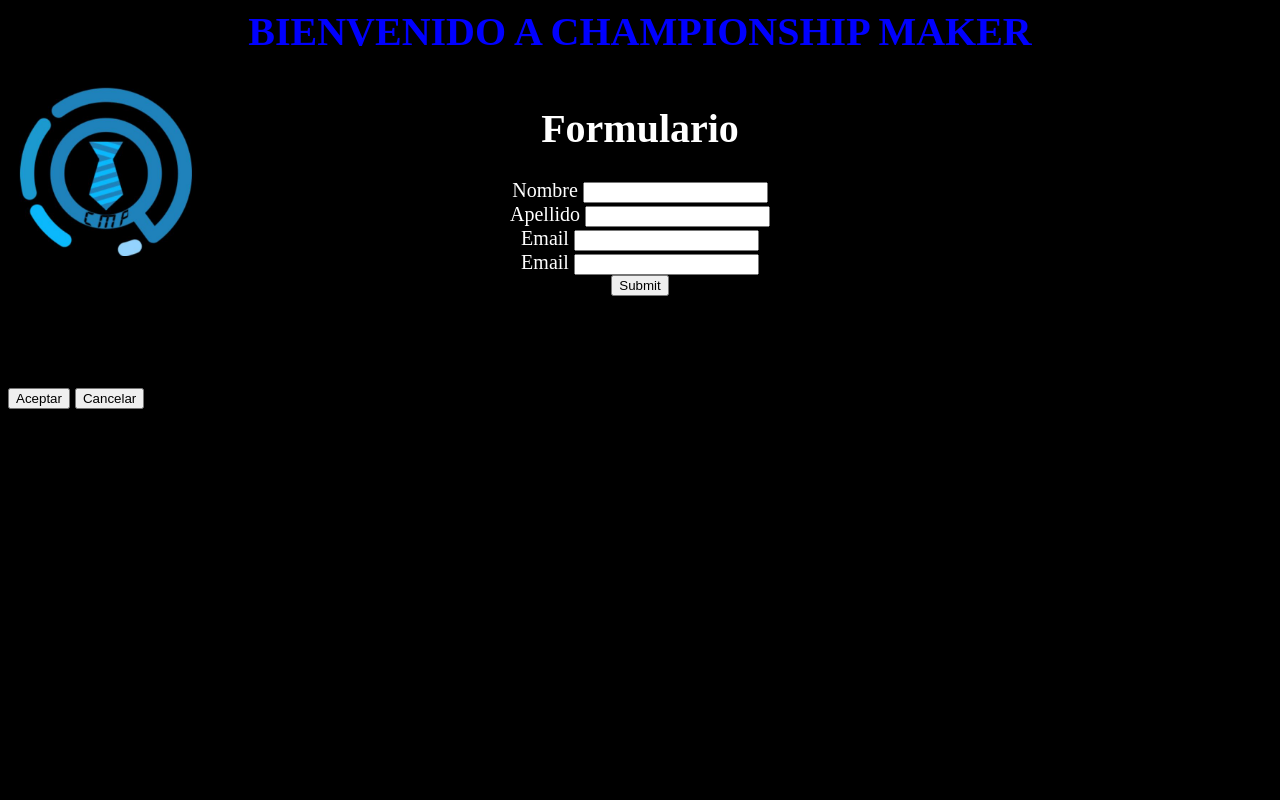
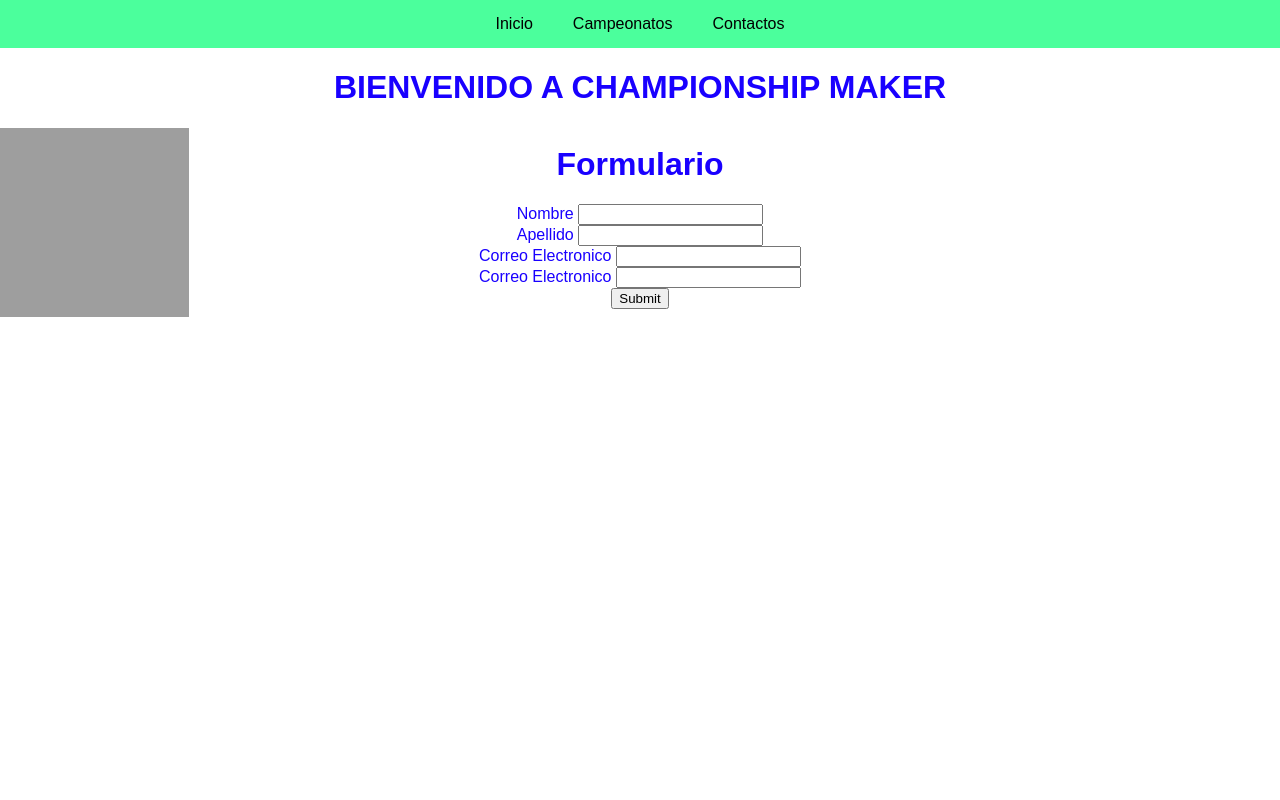
Before and after one commit to joshualpda16/ChampionshipMaker, a PHP site: page / in a window 1280 px wide. Run offline with PHP 8.4, Linux system fonts and the light colour scheme; grey boxes are pictures that could not be loaded.

Commit message:
Se hizo el merge

```diff
--- a/index.html
+++ b/index.html
@@ -8,10 +8,23 @@
     <meta charset="UTF-8">
     <title>Formulario comun</title>
     <body>
+        <header>
+            <input type="checkbox" id="btn-menu">
+            <label for="btm-menu"> <img class="menu" src="boton menu circulo.png" alt="">
+            </label>
+                <nav class="menu">
+                    <ul>
+                        <li><a href="">Inicio</a></li>
+                        <li><a href="">Campeonatos</a></li>
+                        <li><a href="">Contactos</a></li>
+                    </ul>
+                </nav>
+
+        </header>
 
         <h1 class="Titulo"> BIENVENIDO A CHAMPIONSHIP MAKER </h1>
 
-        <img class="logo"src="logo.jpg" alt="logo">
+        <img class="logo"src="logopag.png" alt="logo">
         <br/>
 
         <h1 class="Formulario__Titulo">Formulario</h1>
@@ -23,22 +36,14 @@
             <label for="" class="formulario__label">Apellido</label>
             <input type="text" class="formulario__imput">
             <br/>
-            <label for="" class="formulario__label">Email</label>
+            <label for="" class="formulario__label">Correo Electronico</label>
             <input type="text" class="formulario__imput">
             <br/>
-            <label for="" class="formulario__label">Email</label>
+            <label for="" class="formulario__label">Correo Electronico</label>
             <input type="text" class="formulario__imput">
             <br/>
-
             <input type="submit" class="formulario__submit" >
             <br/>
         </form>
-
-        <br/>
-        <br/>
-        <br/>
-
-        <button onclick="mostrarHola()">Aceptar</button>
-        <button onclick="mostrarChau()">Cancelar</button>
     </body>
 </html>
--- a/script.js
+++ /dev/null
@@ -1,10 +0,0 @@
-function mostrarHola(){
-
-    for(var x = 0; x < 1 ; x++){
-        alert('Hola ke ase ' + x);
-    }
-}
-
-function mostrarChau(){
-    alert('Chau');
-}
--- a/style.css
+++ b/style.css
@@ -1,24 +1,54 @@
 body{
-    font-size: 20px; color: rgb(0, 17, 255);
-    background-color: #000000;
+    margin: 0;
+    font-family: sans-serif;
+}
+header label{
+    width: 30px;
+    height: 30px;
+    display: none;
+    padding: 10px;
+    border-right: 1px solid #fff;
+}
+
+#btn-menu {
+    display: none;
+}
+header{
+
+    width: 100%;
+    background: rgba(51, 255, 143, 0.877);
 }
 
 .titulo {
-    color: blue;
+    color = blue;
 }
-
+.menu ul{
+    margin: 0;
+    list-style: none;
+    padding: 0;
+    display: flex;
+    text-align: center;
+    justify-content: center;
+}
+.menu li a{
+    display: block;
+    padding: 15px 20px;
+    color: #000000;
+    text-decoration: rgb(255, 255, 255)
+}
 .logo{
     position: fixed;
     width: 5cm;
+    height: 5cm;
     text-align: center;
 }
 
 h1{
-    color: rgb(68, 0, 255);
+    color: rgb(25, 0, 255);
     text-align: center;
 }
 form{
-    color: rgb(255, 255, 255);
+    color: rgb(25, 0, 255);
     text-align: center;
 }
 .Formulario {
@@ -33,5 +63,5 @@ form{
 .Formulario__Titulo{
     text-align: center;
     margin-top: 0;
-    color:rgb(255, 255, 255);
+    color:rgb(25, 0, 255);
 }
```
